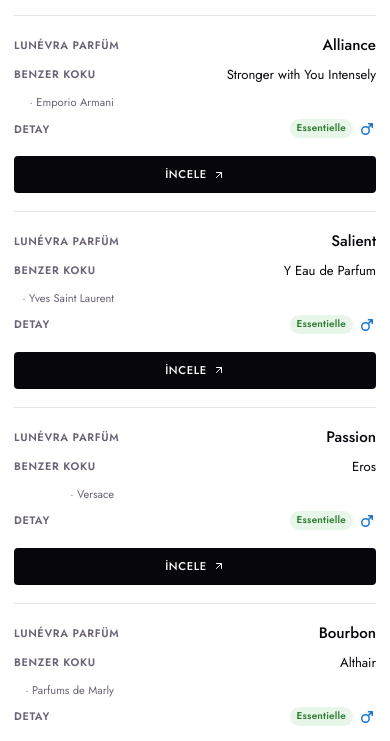
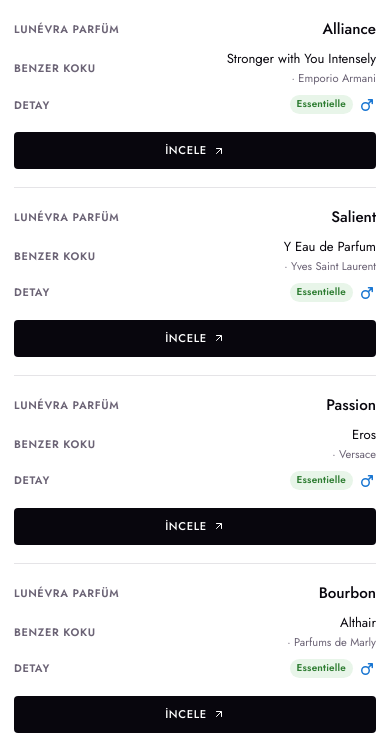
Before and after one commit to emincankarasoy/lunevra-pd, a website built with Vite: page index.html in a window 390 px wide. Shown: the part 735-1476 px from the top of the page. Built offline with nearby package versions, Linux system fonts and the light colour scheme.

Commit message:
Fix mobile brand-name: inline with similar scent

```diff
--- a/src/style.css
+++ b/src/style.css
@@ -321,6 +321,7 @@
 }
 
 .brand-name {
+  display: block;
   font-size: 0.7rem;
   color: var(--color-text-secondary);
   margin-top: 2px;
@@ -571,16 +572,12 @@
     display: none;
   }
 
-  .brand-name {
-    display: inline;
-  }
-
   .brand-name::before {
     content: ' · ';
   }
 
-  .similar-scent {
-    display: inline;
+  .similar-cell {
+    text-align: right;
   }
 
   .perfume-name {
--- a/src/table.ts
+++ b/src/table.ts
@@ -45,8 +45,10 @@
         <div class="perfume-name">${escapeHtml(displayName)}</div>
       </td>
       <td data-label="Benzer Koku">
-        <div class="similar-scent">${escapeHtml(p.similarTo)}</div>
-        <div class="brand-name">${escapeHtml(p.similarBrand)}</div>
+        <div class="similar-cell">
+          <span class="similar-scent">${escapeHtml(p.similarTo)}</span>
+          <span class="brand-name">${escapeHtml(p.similarBrand)}</span>
+        </div>
       </td>
       <td data-label="Detay">
         <span class="perfume-tags">${collectionBadge(collection)}${GENDER_ICON[p.gender]}</span>
```
